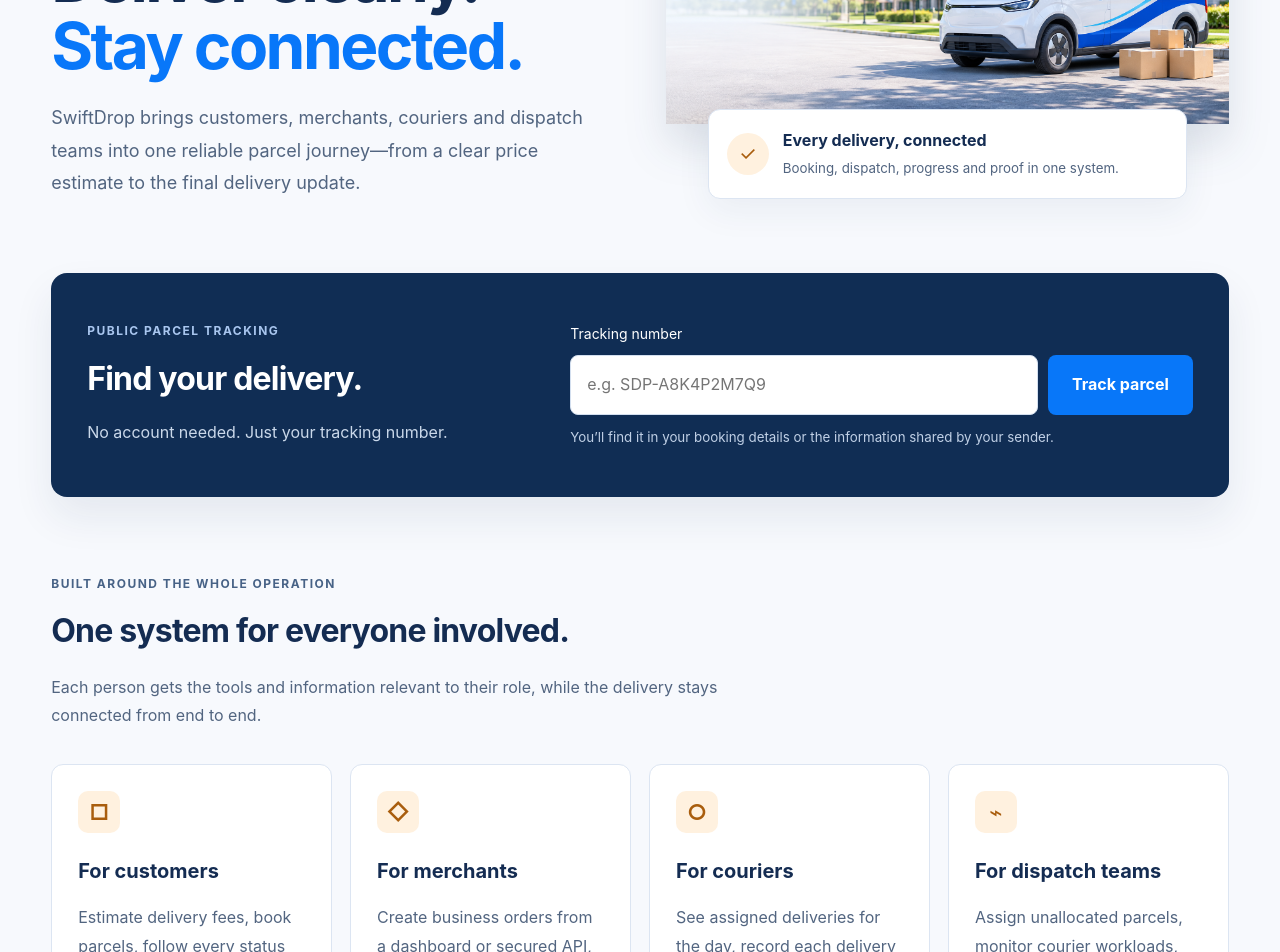
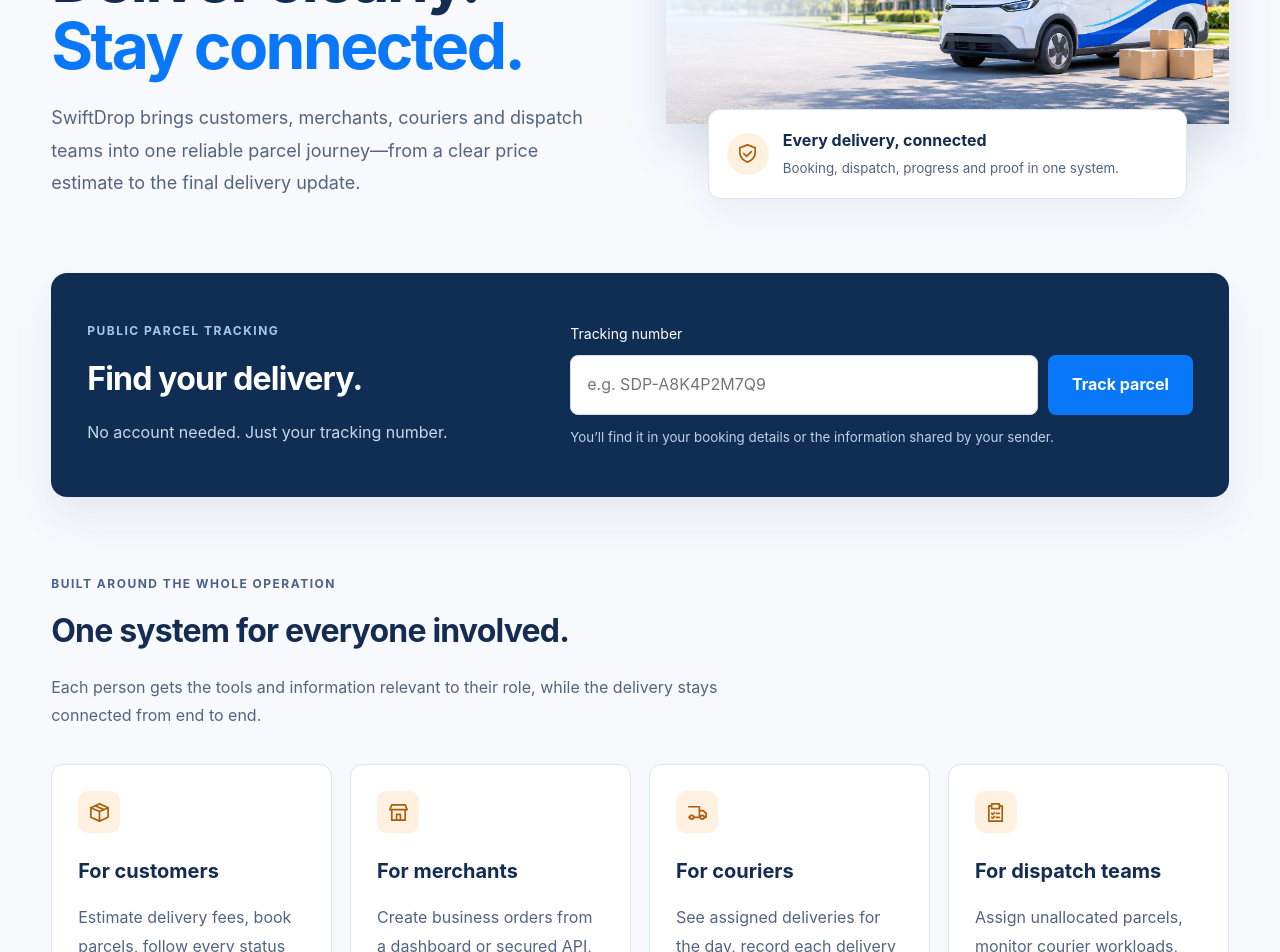
Before and after one commit to tharu-muthu/swiftdrop, a React (Vite) app in the folder frontend/: page / in a window 1280 px wide. Shown: the part 320-1272 px from the top of the page. Built offline with nearby package versions, Linux system fonts and the light colour scheme; no server answers.

Commit message:
style(landing): replace text symbols with SVG icons in audience grid and badge

```diff
--- a/frontend/src/features/landing/LandingPage.jsx
+++ b/frontend/src/features/landing/LandingPage.jsx
@@ -6,11 +6,15 @@ import van from '../../assets/booking-hero-van.png';
 import './landing.css';
 
 const audiences = [
-  { icon: '□', title: 'For customers', text: 'Estimate delivery fees, book parcels, follow every status update, review booking history and download receipts.' },
-  { icon: '◇', title: 'For merchants', text: 'Create business orders from a dashboard or secured API, then receive signed webhook updates as deliveries progress.' },
-  { icon: '○', title: 'For couriers', text: 'See assigned deliveries for the day, record each delivery stage and capture recipient or failure details.' },
-  { icon: '⌁', title: 'For dispatch teams', text: 'Assign unallocated parcels, monitor courier workloads, manage delivery zones and review daily operations.' },
+  { icon: 'M3 7l9-4 9 4v10l-9 4-9-4z M3 7l9 4 9-4 M12 11v10 M7.5 5l9 4', title: 'For customers', text: 'Estimate delivery fees, book parcels, follow every status update, review booking history and download receipts.' },
+  { icon: 'M3 9h18l-2-5H5z M5 9v11h14V9 M10 20v-6h4v6', title: 'For merchants', text: 'Create business orders from a dashboard or secured API, then receive signed webhook updates as deliveries progress.' },
+  { icon: 'M3 6h11v11H8 M14 10h4l3 3v4h-2 M14 17h1 M3 17h1 M8 17a2 2 0 1 1-4 0 2 2 0 0 1 4 0 M19 17a2 2 0 1 1-4 0 2 2 0 0 1 4 0', title: 'For couriers', text: 'See assigned deliveries for the day, record each delivery stage and capture recipient or failure details.' },
+  { icon: 'M8 5H5v16h14V5h-3 M8 3h8v5H8z M8 13l1 1 2-2 M13 13h3 M8 17l1 1 2-2 M13 17h3', title: 'For dispatch teams', text: 'Assign unallocated parcels, monitor courier workloads, manage delivery zones and review daily operations.' },
 ];
+
+function LandingIcon({ path }) {
+  return <svg className="landing-icon" viewBox="0 0 24 24" aria-hidden="true"><path d={path} /></svg>;
+}
 
 const deliveryStages = ['Created', 'Picked up', 'In transit', 'Out for delivery', 'Delivered'];
 
@@ -32,7 +36,7 @@ export default function LandingPage() {
         <div className="landing-art">
           <div className="landing-orbit" />
           <img src={van} alt="SwiftDrop delivery van" />
-          <div className="landing-art-note"><span aria-hidden="true">✓</span><div><strong>Every delivery, connected</strong><small>Booking, dispatch, progress and proof in one system.</small></div></div>
+          <div className="landing-art-note"><span><LandingIcon path="M12 3l8 3v5c0 5-3 8-8 10-5-2-8-5-8-10V6z M8 12l3 3 5-5" /></span><div><strong>Every delivery, connected</strong><small>Booking, dispatch, progress and proof in one system.</small></div></div>
         </div>
       </section>
 
@@ -47,7 +51,7 @@ export default function LandingPage() {
 
       <section className="landing-platform" aria-labelledby="platform-title">
         <div className="landing-section-heading"><p className="landing-eyebrow">Built around the whole operation</p><h2 id="platform-title">One system for everyone involved.</h2><p>Each person gets the tools and information relevant to their role, while the delivery stays connected from end to end.</p></div>
-        <div className="landing-audience-grid">{audiences.map(item => <article key={item.title}><span aria-hidden="true">{item.icon}</span><h3>{item.title}</h3><p>{item.text}</p></article>)}</div>
+        <div className="landing-audience-grid">{audiences.map(item => <article key={item.title}><span><LandingIcon path={item.icon} /></span><h3>{item.title}</h3><p>{item.text}</p></article>)}</div>
       </section>
 
       <section className="landing-journey" aria-labelledby="journey-title">
--- a/frontend/src/features/landing/landing.css
+++ b/frontend/src/features/landing/landing.css
@@ -32,6 +32,7 @@
 .landing-audience-grid{display:grid;grid-template-columns:repeat(4,1fr);gap:18px;margin-top:34px}
 .landing-audience-grid article{padding:26px;border:1px solid #dce5f2;border-radius:12px;background:white}
 .landing-audience-grid article>span{display:grid;place-items:center;width:42px;height:42px;border-radius:10px;background:#fff1df;color:#a95d0d;font-size:22px;font-weight:700}
+.landing-icon{width:23px;height:23px;fill:none;stroke:currentColor;stroke-width:1.75;stroke-linecap:round;stroke-linejoin:round}
 .landing-audience-grid h3{font-size:20px;margin:22px 0 10px}
 .landing-journey{margin-block:clamp(48px,6vw,100px);padding:clamp(20px,4vw,46px);background:#e9f0fb;border-radius:16px;display:grid;grid-template-columns:minmax(0,1fr) minmax(0,1.25fr);gap:clamp(24px,4vw,54px);align-items:center}
 .landing-journey ol{list-style:none;padding:0;margin:0;display:grid;gap:12px}
```
